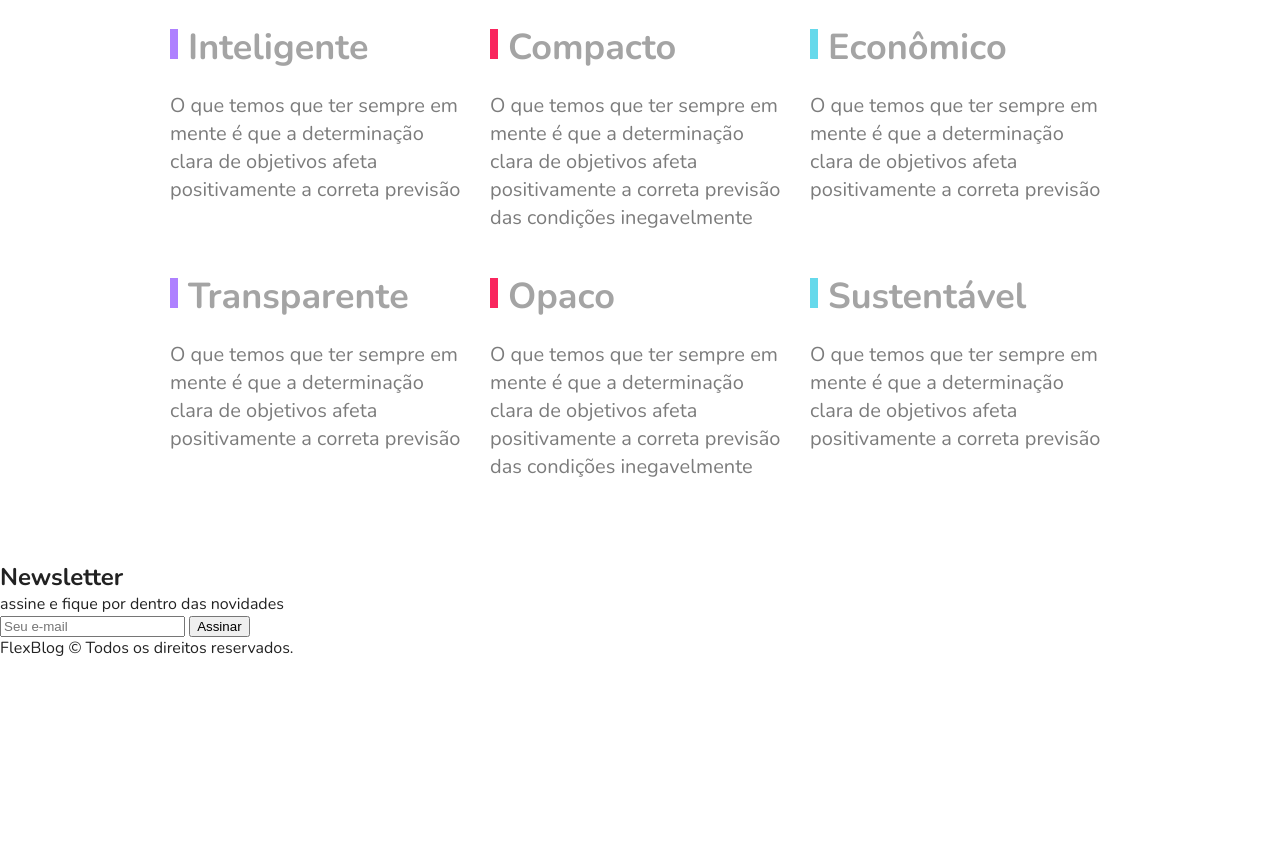
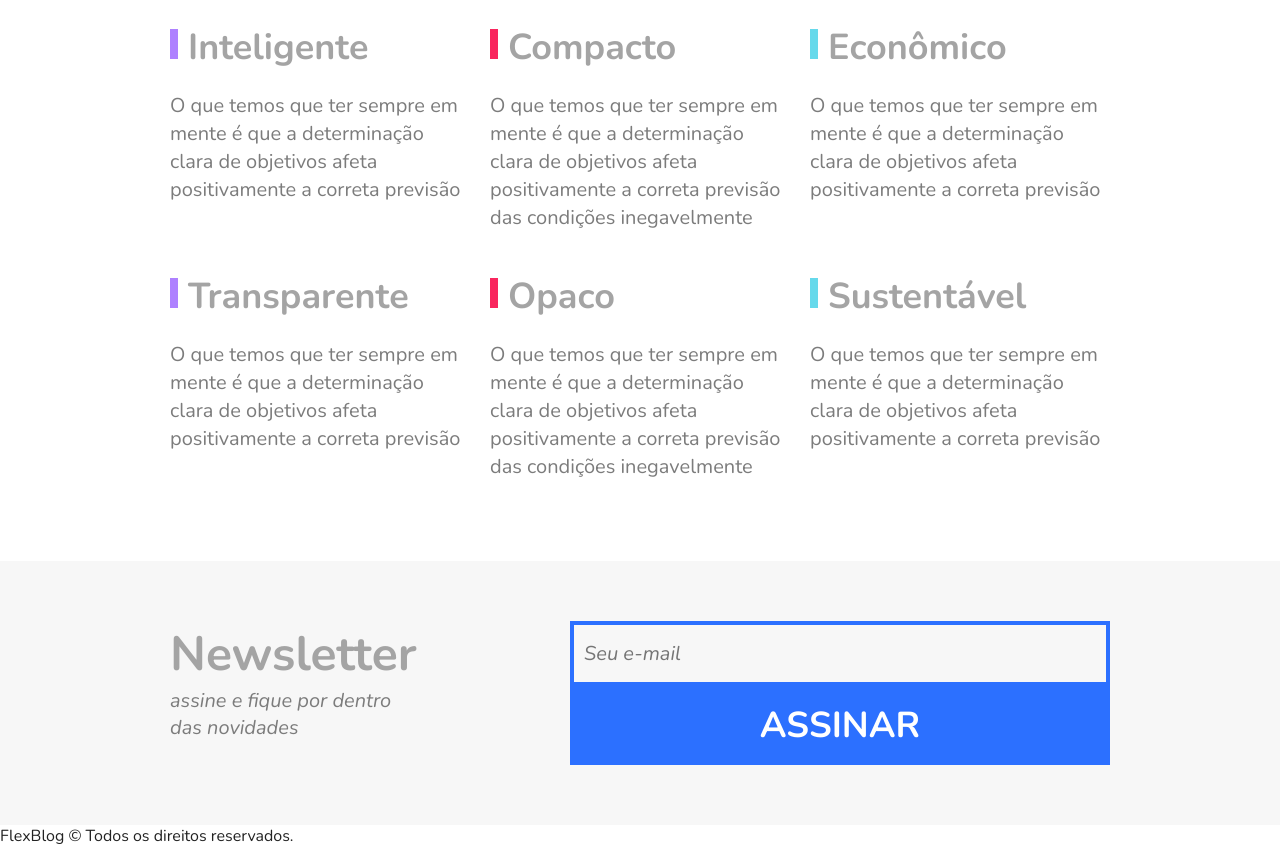
Before and after one commit to mariapgomes/flex-blog, a plain HTML site: page index.html in a window 1280 px wide. Shown: the part 2655-3502 px from the top of the page. Before the commit the page ends 3314 px from the top, so only its background shows below. Drawn offline with nearby package versions, Linux system fonts and the light colour scheme; a web font is replaced by a local one.

Commit message:
Cria a seção da newsletter

```diff
--- a/css/style.css
+++ b/css/style.css
@@ -311,3 +311,65 @@ img {
   line-height: 1.4;
   color: #7c7c7c;
 }
+
+/* *Newsletter */
+
+.newsletter {
+  background-color: #f7f7f7;
+  padding: 60px calc((100% - 960px) / 2);
+  display: flex;
+  flex-wrap: wrap;
+}
+
+.newsletter-info {
+  flex: 1 1 240px;
+  margin: 0 10px;
+}
+
+.newsletter-info h2 {
+  font-size: 3em;
+  color: #a4a4a4;
+}
+
+.newsletter-info p {
+  font-size: 1.25em;
+  font-style: italic;
+  max-width: 230px;
+  color: #7c7c7c;
+  margin-bottom: 10px;
+}
+
+.newsletter-form {
+  flex: 2 1 260px;
+  margin: 0 10px;
+  align-self: center;
+  display: flex;
+  flex-wrap: wrap;
+}
+
+.newsletter-form input {
+  flex: 3 1 260px;
+  font-size: 1.25em;
+  color: #7c7c7c;
+  font-style: italic;
+  font-family: 'Nunito', Helvetica, Arial, sans-serif;
+  border: 4px solid #2c70ff;
+  background-color: transparent;
+  padding: 15px 10px;
+  margin: 0;
+  border-radius: 0;
+}
+
+.newsletter-form button {
+  flex: 1 1 260px;
+  font-family: 'Nunito', Helvetica, Arial, sans-serif;
+  font-size: 2.25em;
+  font-weight: bold;
+  text-transform: uppercase;
+  background-color: #2c70ff;
+  color: #fff;
+  margin: 0;
+  cursor: pointer;
+  border: none;
+  padding: 15px 10px;
+}
```
